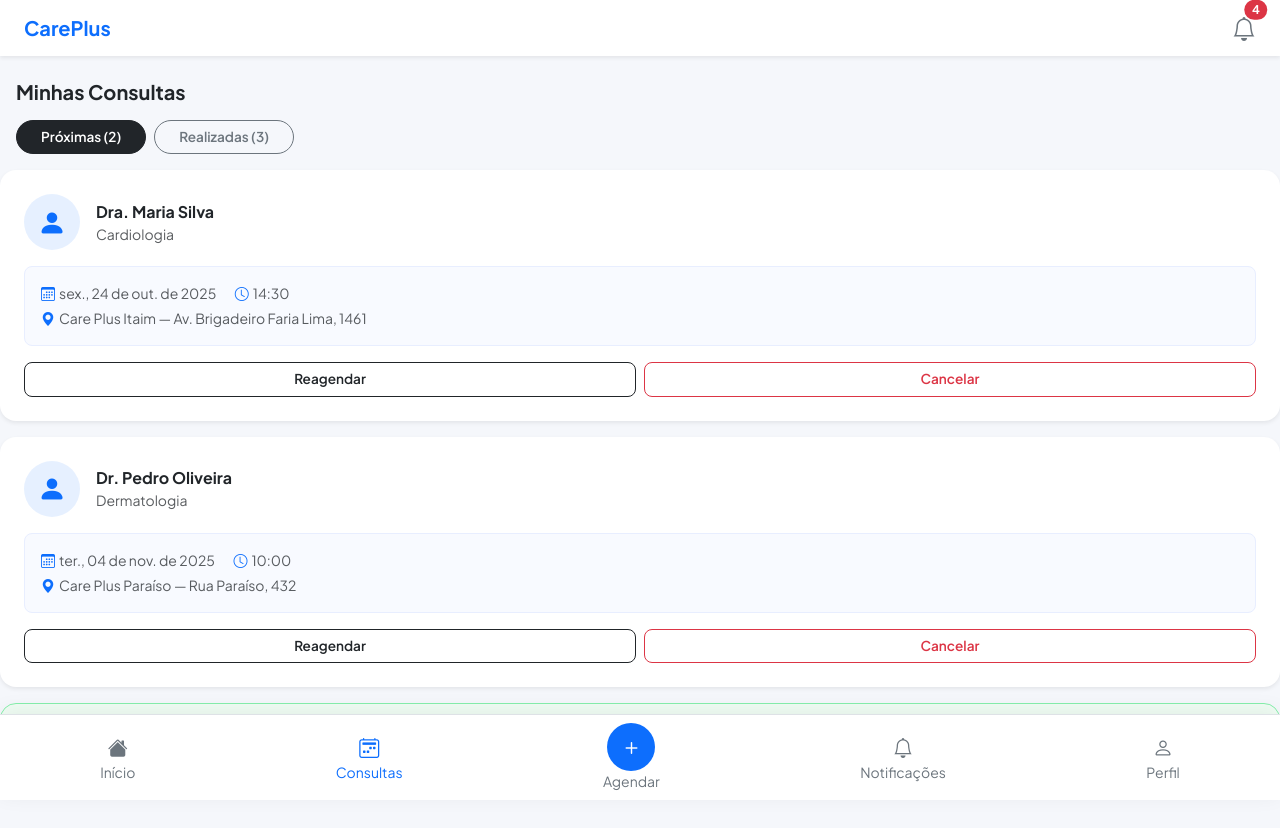
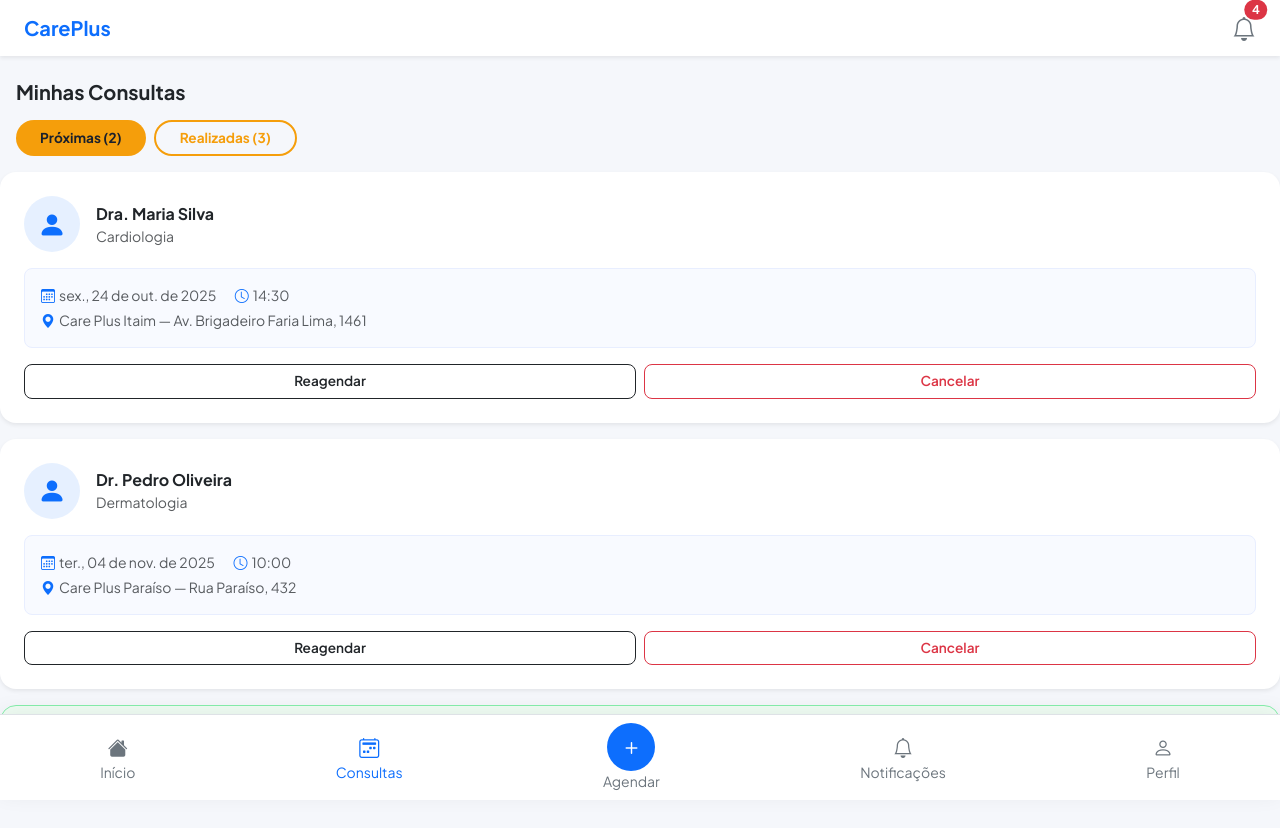
Before and after one commit to mirianppenha/Challenge_CarePlus_FIAP, a plain HTML site: page CarePlus Challenge/consultas.html in a window 1280 px wide. Both pictures are taken after a click on the button "Próximas (2)". Drawn offline with nearby package versions, Linux system fonts and the light colour scheme.

Commit message:
style: muda botões de abas para amarelo em consultas

```diff
--- a/CarePlus Challenge/consultas.html
+++ b/CarePlus Challenge/consultas.html
@@ -26,10 +26,12 @@
             <h5 class="fw-bold mb-3">Minhas Consultas</h5>
 
         <div class="d-flex gap-2 mb-3">
-            <button class="btn btn-dark rounded-pill px-4" id="btnProximas">
+        <button class="btn rounded-pill px-4 fw-bold" id="btnProximas"
+                style="background:#f59e0b; color:#1a202c; border:none;">
             Próximas (2)
-            </button>
-            <button class="btn btn-outline-secondary rounded-pill px-4" id="btnRealizadas">
+        </button>
+        <button class="btn rounded-pill px-4 fw-bold" id="btnRealizadas"
+                style="background:transparent; color:#f59e0b; border: 2px solid #f59e0b;">
             Realizadas (3)
         </button>
         </div>
@@ -168,6 +170,7 @@
         </nav>
 </div>
     <script src="https://cdn.jsdelivr.net/npm/bootstrap@5.3.3/dist/js/bootstrap.bundle.min.js"></script>
+    <script src="js/config.js"></script>
     <script src="js/script.js"></script>
 </body>
 </html>
--- a/CarePlus Challenge/js/script.js
+++ b/CarePlus Challenge/js/script.js
@@ -4,19 +4,15 @@ const btnRealizadas = document.getElementById('btnRealizadas');
 
 if (btnProximas && btnRealizadas) {
 
-  btnProximas.addEventListener('click', function() {
-    document.getElementById('proximasSection').style.display = 'block';
-    document.getElementById('realizadasSection').style.display = 'none';
-    btnProximas.className = 'btn btn-dark rounded-pill px-4';
-    btnRealizadas.className = 'btn btn-outline-secondary rounded-pill px-4';
-  });
+btnProximas.addEventListener('click', function() {
+    btnProximas.style.cssText = 'background:#f59e0b; color:#1a202c; border:none;';
+    btnRealizadas.style.cssText = 'background:transparent; color:#f59e0b; border: 2px solid #f59e0b;';
+});
 
-  btnRealizadas.addEventListener('click', function() {
-    document.getElementById('proximasSection').style.display = 'none';
-    document.getElementById('realizadasSection').style.display = 'block';
-    btnProximas.className = 'btn btn-outline-secondary rounded-pill px-4';
-    btnRealizadas.className = 'btn btn-dark rounded-pill px-4';
-  });
+btnRealizadas.addEventListener('click', function() {
+    btnRealizadas.style.cssText = 'background:#f59e0b; color:#1a202c; border:none;';
+    btnProximas.style.cssText = 'background:transparent; color:#f59e0b; border: 2px solid #f59e0b;';
+});
 
 }
 function cancelarConsulta() {
```
